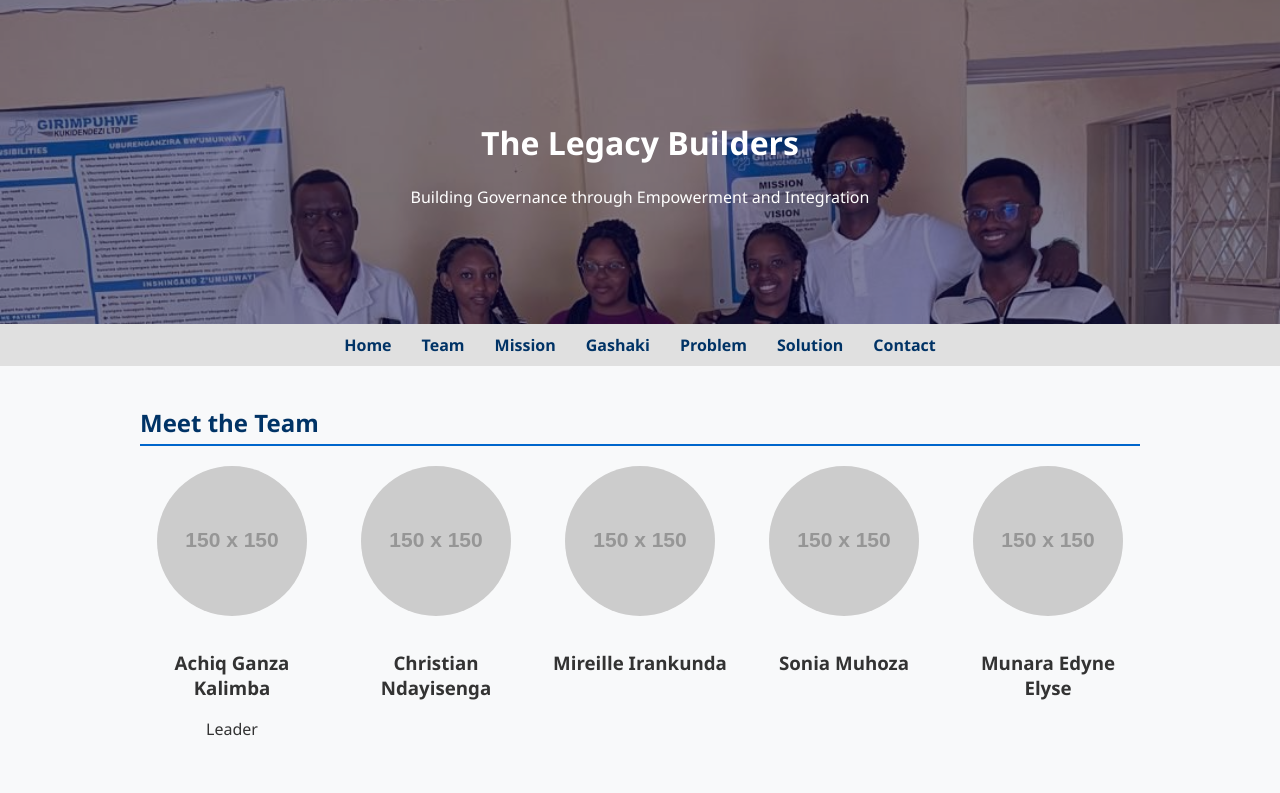
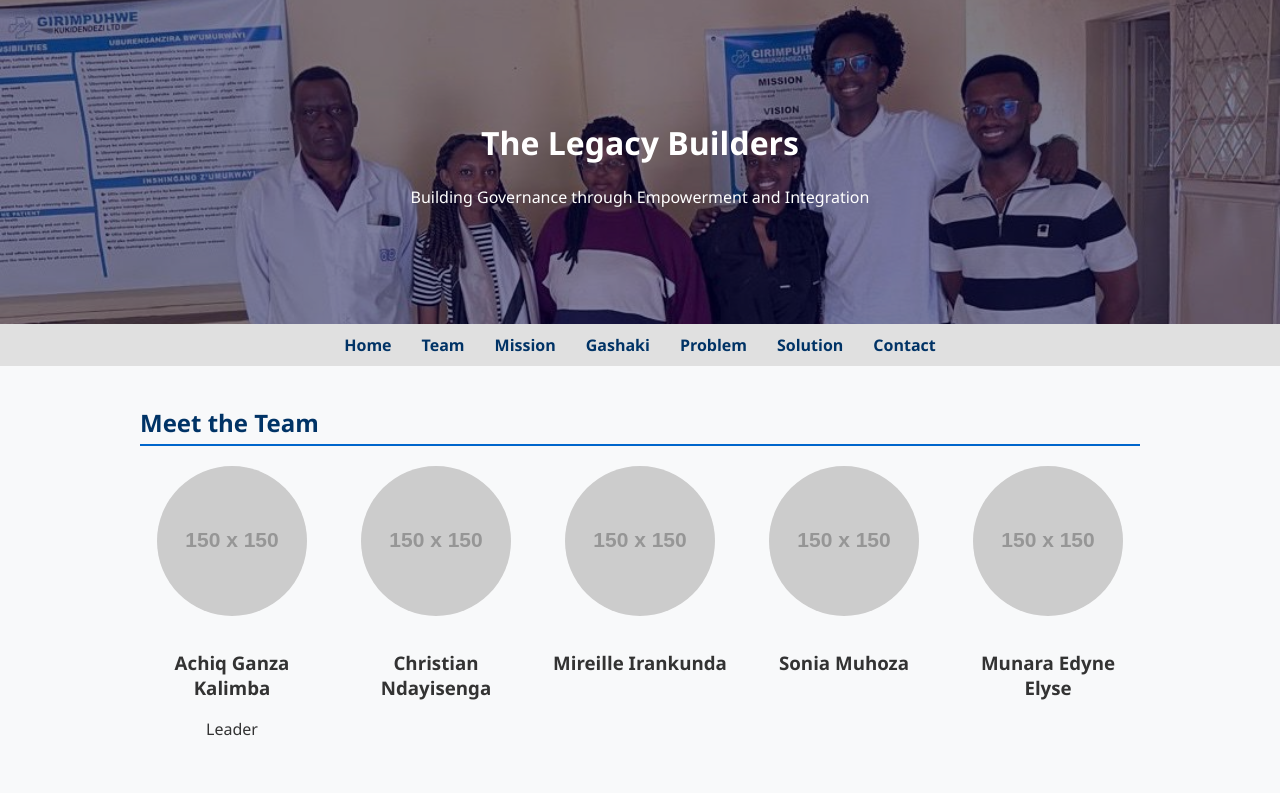
Before and after one commit to achiqkalimba-hue/The-Legacy-Builders, a plain HTML site: page index.html in a window 1280 px wide. Shown: the top 793 px of the page. Drawn offline with Linux system fonts and the light colour scheme; placeholder pictures from the web are drawn by us.

Commit message:
Update index.html

```diff
--- a/index.html
+++ b/index.html
@@ -13,7 +13,7 @@
     }
 
    header {
-  background-image: url('Legacy%20Builders%20Image3.jpg'); /* or use a full URL like https://example.com/banner.jpg */
+  background-image: url('Legacy%20Builders%20Image4.jpg'); /* or use a full URL like https://example.com/banner.jpg */
   background-size: cover;          /* makes it fill the header */
   background-position: center;     /* centers the image */
   background-repeat: no-repeat;    /* stops it from repeating */
```
